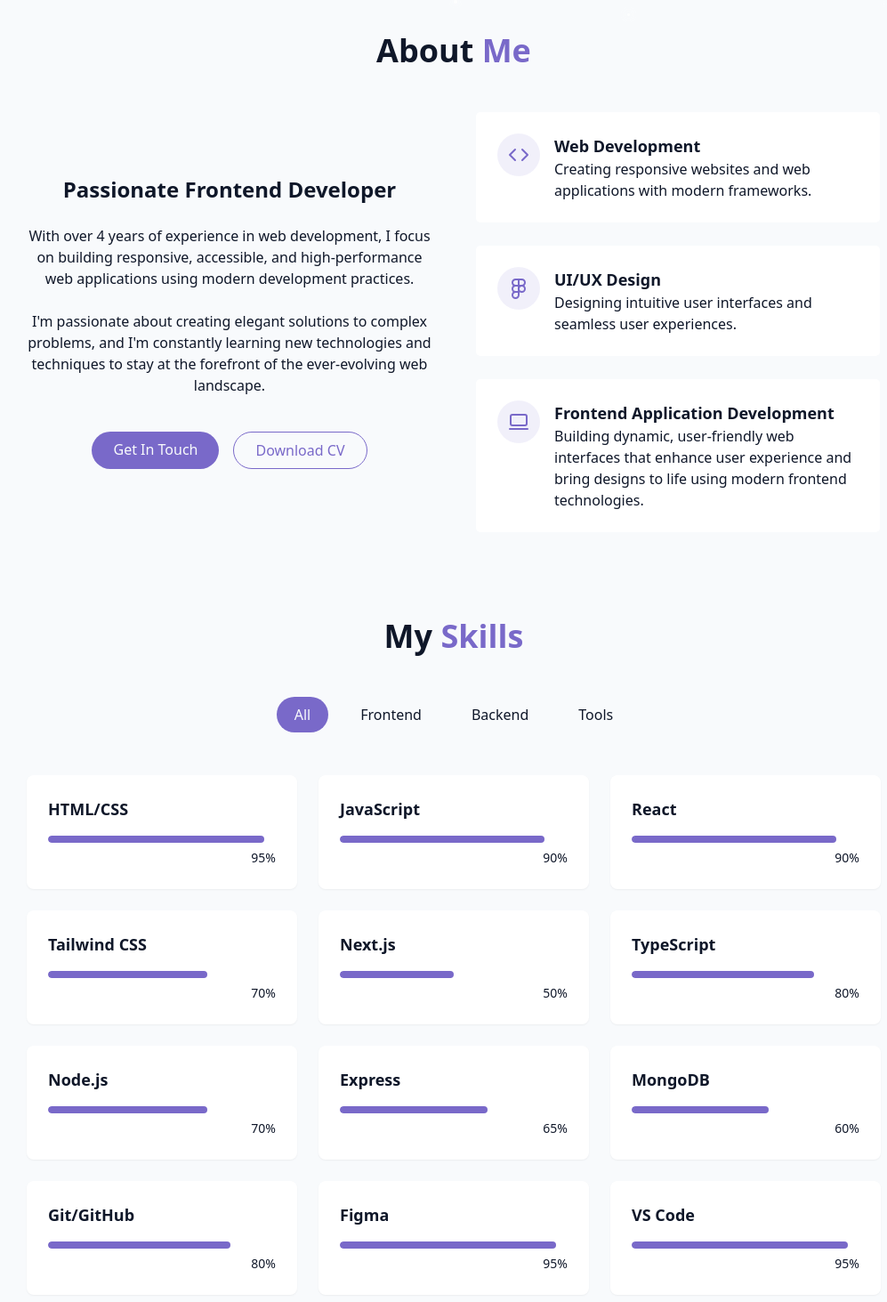
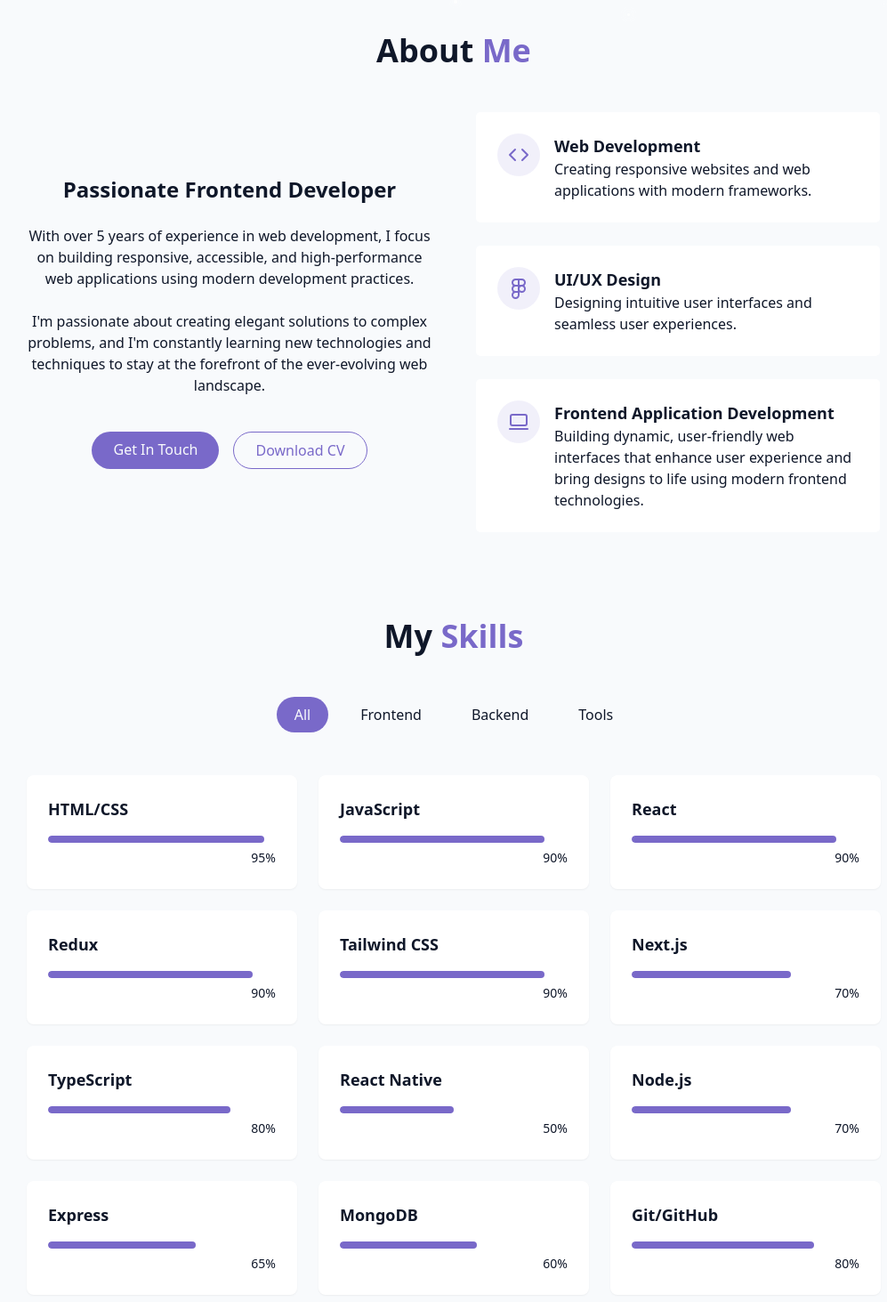
Before and after one commit to Aravind5Mukundam/portfolio-website, a React (Vite) app: page / in a window 1280 px wide. Shown: the part 763-2226 px from the top of the page at 89% size, without its empty margins (130-1127 px from the left). Built offline with nearby package versions, Linux system fonts and the light colour scheme.

Commit message:
Update resume and enhance About and Skills sections in portfolio

```diff
--- a/src/components/AboutSection.jsx
+++ b/src/components/AboutSection.jsx
@@ -15,7 +15,7 @@ const AboutSection = () => {
               Passionate Frontend Developer
             </h3>
             <p className="text-muted-foreground">
-              With over 4 years of experience in web development, I focus on
+              With over 5 years of experience in web development, I focus on
               building responsive, accessible, and high-performance web
               applications using modern development practices.
             </p>
@@ -32,7 +32,7 @@ const AboutSection = () => {
                 Get In Touch
               </a>
               <a
-                href="/Resume_Mukundam_Aravind.pdf"
+                href="/Updated_Resume_Mukundam_Aravind.pdf"
                 download
                 className="px-6 py-2 rounded-full border border-primary text-primary hover:bg-primary/10 transition-colors duration-300"
               >
--- a/src/components/SkillsSection.jsx
+++ b/src/components/SkillsSection.jsx
@@ -5,9 +5,11 @@ const skills = [
   { name: "HTML/CSS", level: 95, category: "frontend" },
   { name: "JavaScript", level: 90, category: "frontend" },
   { name: "React", level: 90, category: "frontend" },
-  { name: "Tailwind CSS", level: 70, category: "frontend" },
-  { name: "Next.js", level: 50, category: "frontend" },
+  { name: "Redux", level: 90, category: "frontend" },
+  { name: "Tailwind CSS", level: 90, category: "frontend" },
+  { name: "Next.js", level: 70, category: "frontend" },
   { name: "TypeScript", level: 80, category: "frontend" },
+  { name: "React Native", level: 50, category: "frontend" },
 
   // Backend
   { name: "Node.js", level: 70, category: "backend" },
```
Also changed, not shown: 2 other files (tests, documents, lock files or other folders).
